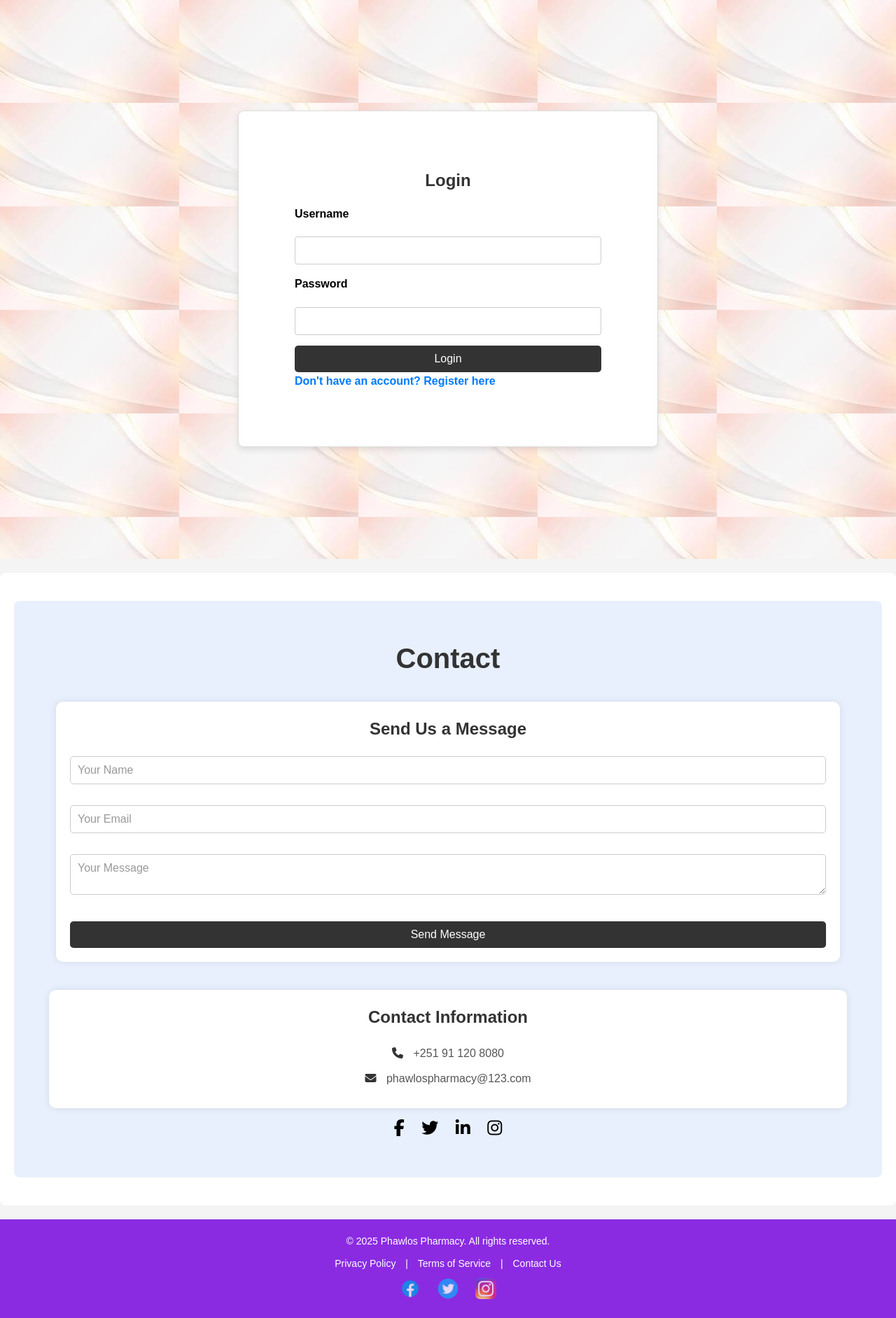
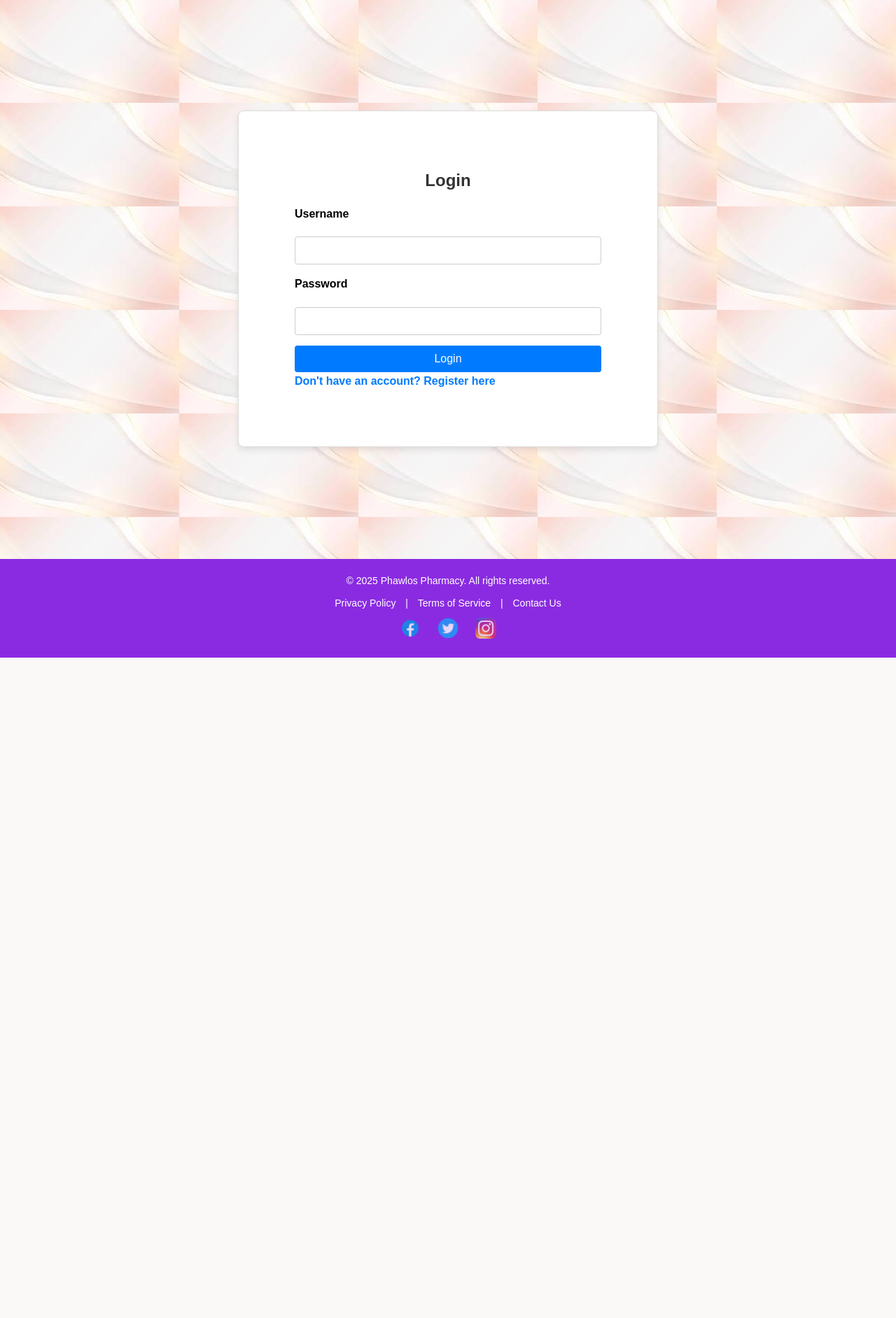
Before and after one commit to Aman3545/Our-project, a PHP site: page /HTML/index.html in a window 1280 px wide. Shown: the part 3078-4962 px from the top of the page at 70% size. After the commit the page ends 4018 px from the top, so only its background shows below. Run offline with PHP 8.4, Linux system fonts and the light colour scheme.

Commit message:
d
delete

```diff
--- a/CSS/index.css
+++ b/CSS/index.css
@@ -426,126 +426,6 @@ button[type="submit"]:hover {
 }
 
 /*end login styling*/
-/* start contact Styling */
-body {
-  margin: 0;
-  padding: 0;
-  box-sizing: border-box;
-  font-family: 'Arial', sans-serif;
-  background-color: #f4f4f4;
-}
-
-.contact {
-  min-height: 100vh;
-  background-color: #e8f0fe;
-  padding: 50px;
-  text-align: center;
-}
-
-.contact h2 {
-  text-align: center;
-  margin-bottom: 20px;
-  color: #333;
-  font-size: 2.5em;
-}
-
-.contact-wrapper {
-  display: flex;
-  flex-wrap: wrap;
-  justify-content: space-between;
-  margin-bottom: 30px;
-}
-
-.contact-form {
-  flex: 1;
-  min-width: 300px;
-  margin: 10px;
-  padding: 20px;
-  background: #fff;
-  box-shadow: 0 0 10px rgba(0, 0, 0, 0.1);
-  border-radius: 10px;
-}
-
-.contact-form h3 {
-  margin-bottom: 20px;
-  color: #333;
-  font-size: 1.5em;
-  display: inline-block;
-}
-
-.form-group {
-  margin-bottom: 15px;
-}
-
-.form-group input,
-.form-group textarea {
-  width: 100%;
-  padding: 10px;
-  border: 1px solid #ccc;
-  border-radius: 5px;
-  font-size: 1em;
-}
-
-.form-group input::placeholder,
-.form-group textarea::placeholder {
-  color: #999;
-}
-
-button[type="submit"] {
-  display: inline-block;
-  padding: 10px 20px;
-  background: #333;
-  color: #fff;
-  border: none;
-  border-radius: 5px;
-  cursor: pointer;
-  transition: background 0.3s ease;
-  font-size: 1em;
-}
-
-button[type="submit"]:hover {
-  background: #555;
-}
-
-.contact-info {
-  margin-top: 30px;
-  padding: 20px;
-  background: #fff;
-  box-shadow: 0 0 10px rgba(0, 0, 0, 0.1);
-  border-radius: 10px;
-}
-
-.contact-info h3 {
-  margin-bottom: 20px;
-  color: #333;
-  font-size: 1.5em;
-}
-
-.contact-info p {
-  margin: 10px 0;
-  color: #555;
-  font-size: 1em;
-}
-
-.contact-info p i {
-  margin-right: 10px;
-  color: #333;
-}
-.social-links {
-  margin-top: 10px;
-}
-
-.social-links a {
-  color: black;
-  margin: 0 10px;
-  text-decoration: none;
-  font-size: 1.5em;
-}
-
-.social-links a:hover {
-  color: #c41919;
-}
-/*end contact styling*/
 /* start Footer Styling */
 footer {
   background-color: blueviolet;
--- a/HTML/index.html
+++ b/HTML/index.html
@@ -380,55 +380,6 @@
       </section>
     </div>
     <!--end login section-->
-    <!--start contact section-->
-    <section id="contact">
-      <!DOCTYPE html>
-<html>
-    <head>
-        <title>Responsive Contact Us Page</title>
-        <meta charset="utf-8">
-        <meta name="viewport" content="width=device-width,initial-scale=1.0">
-        <link rel="stylesheet" type="text/css" href="https://cdnjs.cloudflare.com/ajax/libs/font-awesome/6.7.2/css/all.min.css">
-        <link rel="stylesheet" type="text/css" href="contact-page.css">
-    </head>
-
-    <body>
-        <section class="contact">
-            <h2>Contact</h2>
-            <div class="contact-wrapper">
-                <div class="contact-form">
-                    <h3>Send Us a Message</h3>
-                    <form class="contact-cont">
-                        <div class="form-group">
-                            <input type="text" name="name" placeholder="Your Name">
-                        </div>
-                        <div class="form-group">
-                            <input type="email" name="email" placeholder="Your Email">
-                        </div>
-                        <div class="form-group">
-                            <textarea name="message" placeholder="Your Message"></textarea>
-                        </div>
-                        <button type="submit">Send Message</button>
-                    </form>
-                </div>
-            </div>
-            <div class="contact-info">
-                <h3>Contact Information</h3>
-                <p><i class="fas fa-phone"></i> +251 91 120 8080</p>
-                <p><i class="fas fa-envelope"></i> phawlospharmacy@123.com</p>
-            </div>
-            <div class="social-links">
-                <a href="#"><i class="fab fa-facebook-f"></i></a>
-                <a href="#"><i class="fab fa-twitter"></i></a>
-                <a href="#"><i class="fab fa-linkedin-in"></i></a>
-                <a href="#"><i class="fab fa-instagram"></i></a>
-
-            </div>
-        </section>
-    </body>
-</html>
-    </section>
-    <!--end contact section-->
 
     <!--start footer section-->
     <footer>
```
